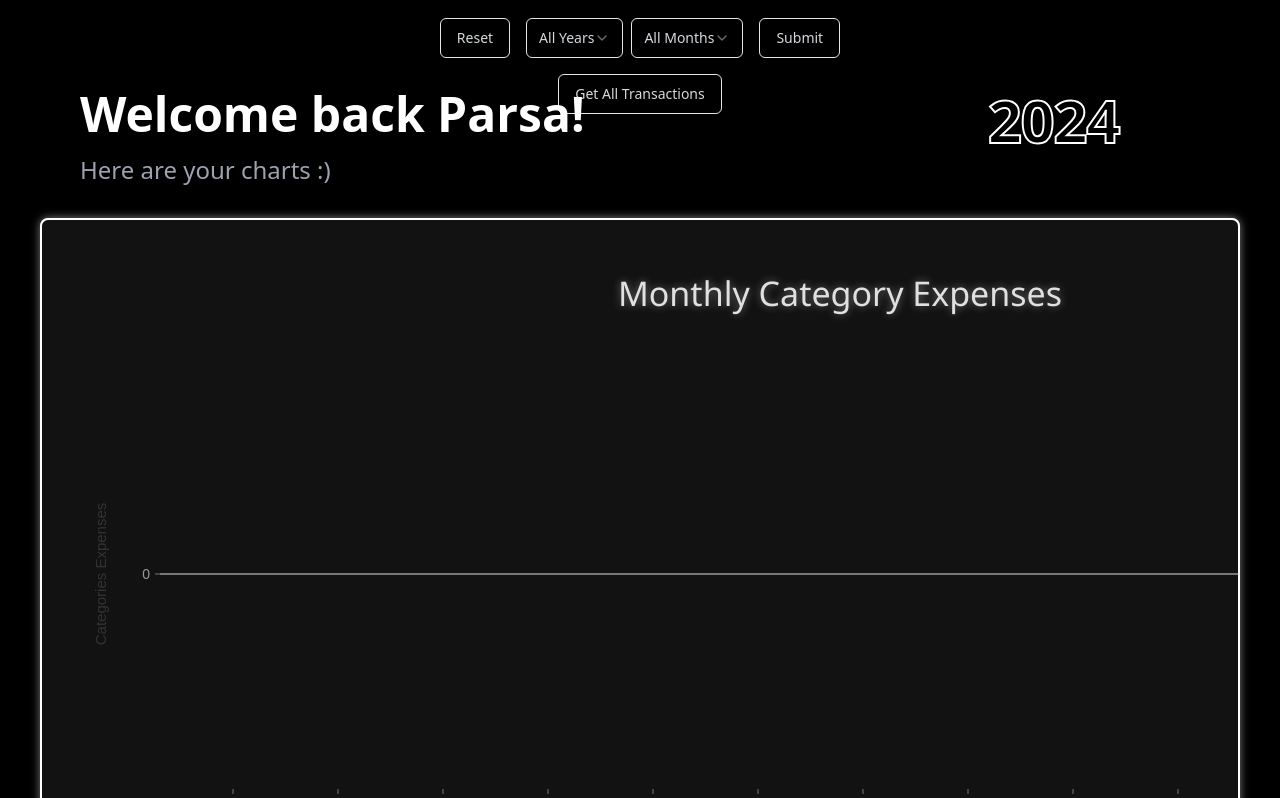
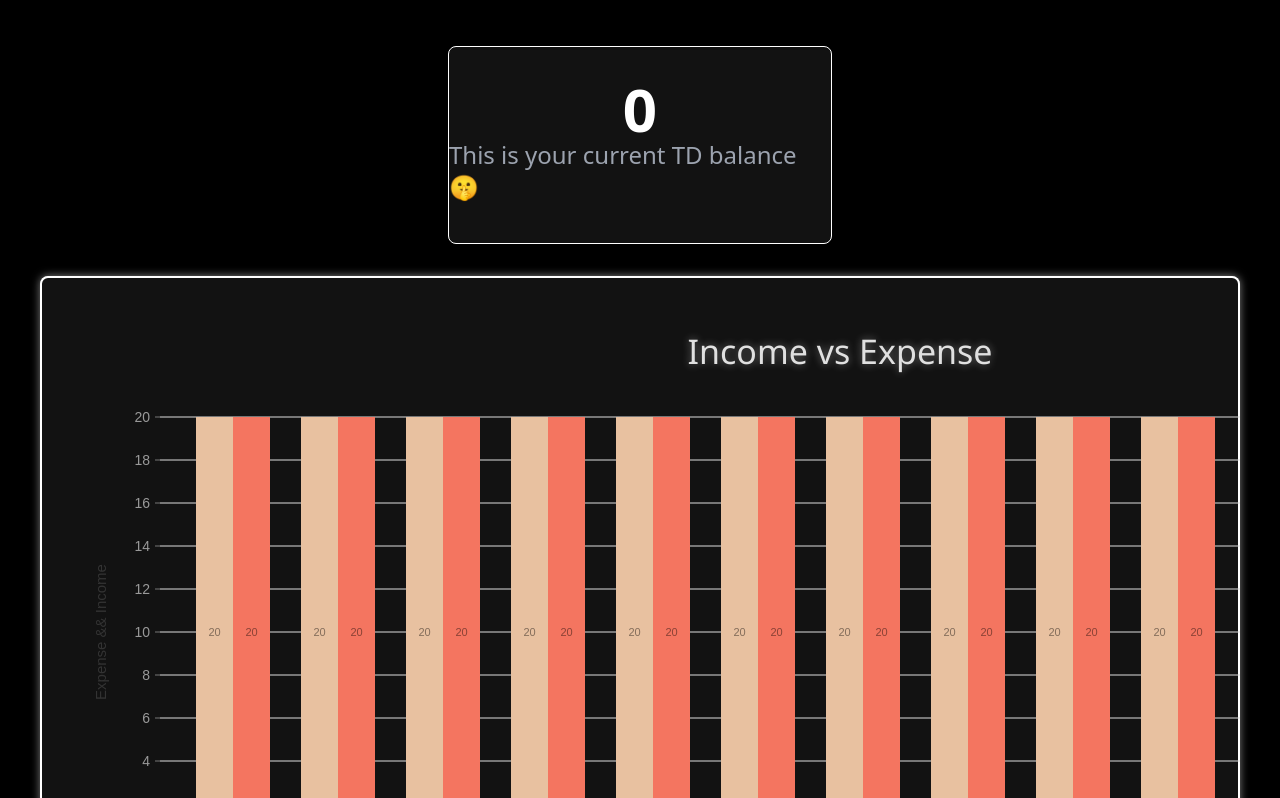
Before and after one commit to ParsaPeikani/BudgetBuddy-Tracker, a Next.js app: page /dashboard in a window 1280 px wide. Shown: the part 102-900 px from the top of the page. Built offline with nearby package versions, Linux system fonts and the light colour scheme; no server answers; the database is empty.

Commit message:
Fixed the styling on the balance page and added the intial chart structure

```diff
--- a/src/app/dashboard/page.tsx
+++ b/src/app/dashboard/page.tsx
@@ -8,6 +8,7 @@ import { DataTable } from "@/components/custom-table/data-table";
 import { Tabs, TabsContent, TabsList, TabsTrigger } from "@/components/ui/tabs";
 import { useSession } from "@clerk/nextjs";
 import { useEffect, useState } from "react";
+import TdIncomeVsExpenseChart from "@/components/charts/expenseVsIncomeChart";
 import {
   TableLoading,
   ChartLoading,
@@ -57,7 +58,7 @@ export default function Dashboard() {
   const [year, setYear] = useState<string>();
   const [isLoading, setIsLoading] = useState(true);
   const [isTdLoading, setIsTdLoading] = useState(true);
-  const [activeTab, setActiveTab] = useState("overview"); // Default to 'balance'
+  const [activeTab, setActiveTab] = useState("balance"); // Default to 'balance'
   const [balances, setBalances] = useState<any>([]);
 
   const handleTabChange = (value: string) => {
@@ -470,7 +471,7 @@ export default function Dashboard() {
                     Welcome back Parsa!
                   </h1>
                   <p className="text-gray-400 lg:text-2xl md:text-md">
-                    Here are your charts :)
+                    Here are your CIBC transaction Charts :)
                   </p>
                 </div>
                 {isLoading ? (
@@ -570,8 +571,9 @@ export default function Dashboard() {
                 <BalanceLoading />
               ) : (
                 <>
-                  <div className="flex flex-col items-center justify-center text-white mt-10">
-                    <h1 className="text-6xl font-bold mb-4">
+                  <div className="flex flex-col items-center justify-center mb-8">
+                    <div className="flex flex-col items-center justify-center text-white mt-10 border border-white bg-gray-950 rounded-lg w-[30%]">
+                      <h1 className="text-6xl font-bold mt-8">
                         {balances[0]?.account?.balances?.available +
                           balances[1]?.account?.balances?.available || 0}
                       </h1>
@@ -579,8 +581,19 @@ export default function Dashboard() {
                         This is your current TD balance 🤫
                       </p>
                     </div>
+                  </div>
+                  <div className="shadow-xl rounded-lg overflow-hidden mx-10">
+                    <div className="p-12 border-2 border-white glow rounded-lg bg-gray-950">
+                      <TdIncomeVsExpenseChart
+                        transactions={transactions}
+                        month={month || ""}
+                        year={year || ""}
+                        isLoading={isLoading}
+                      />
+                    </div>
+                  </div>
 
-                  <div className="flex justify-center">
+                  {/* <div className="flex justify-center">
                     <CheckingComponent
                       account={balances[0]?.account}
                       transactions={tdCheckingTransactions}
@@ -589,7 +602,7 @@ export default function Dashboard() {
                       account={balances[1]?.account}
                       transactions={tdSavingTransactions}
                     />
-                  </div>
+                  </div> */}
                 </>
               )}
             </TabsContent>
--- a/src/app/globals.css
+++ b/src/app/globals.css
@@ -137,6 +137,10 @@
   background-color: #121212; /* Adjust based on your theme */
 }
 
+.bg-gray-900 {
+  background-color: #1e1e1e;
+}
+
 .shadow-xl {
   box-shadow: 0 0 8px rgba(255, 255, 255, 0.5);
 }
--- a/src/components/balance/checking.tsx
+++ b/src/components/balance/checking.tsx
@@ -21,7 +21,7 @@ export function CheckingComponent({
 }) {
   // console.log("these are the transactions", transactions[0]);
   return (
-    <Card className="w-1/2">
+    <Card className="w-1/2 bg-gray-950">
       <CardHeader>
         <CardTitle>{account?.name}</CardTitle>
         <CardDescription>
@@ -29,7 +29,7 @@ export function CheckingComponent({
         </CardDescription>
       </CardHeader>
       <CardContent>
-        <div className="text-gray-200 text-lg bg-black p-4 rounded-lg">
+        <div className="text-gray-200 bg-gray-900 text-lg p-4 rounded-lg">
           <div>
             <div className="flex justify-between mb-4">
               <p className="font-medium">
--- a/src/components/balance/checkingDeposit.tsx
+++ b/src/components/balance/checkingDeposit.tsx
@@ -10,12 +10,12 @@ export function CheckingDeposit() {
   return (
     <Popover>
       <PopoverTrigger asChild>
-        <Button variant="outline" className="text-white">
+        <Button variant="outline" className="text-white bg-gray-950">
           Deposit Info
         </Button>
       </PopoverTrigger>
-      <PopoverContent className="w-90">
-        <div className="grid gap-4 bg-black p-2">
+      <PopoverContent className="w-90 bg-gray-950">
+        <div className="grid gap-4 p-2">
           <div className="space-y-2 align-middle text-center">
             <h4 className="font-medium leading-none text-white text-xl">
               Direct Deposit
--- a/src/components/balance/checkingTable.tsx
+++ b/src/components/balance/checkingTable.tsx
@@ -14,7 +14,7 @@ import {
   useReactTable,
 } from "@tanstack/react-table";
 import { ArrowUpDown, ChevronDown, MoreHorizontal } from "lucide-react";
-import { RowDropBox } from "../row-size/row-size";
+import { TDRowDropBox } from "../row-size/row-size";
 
 import { Button } from "@/components/ui/button";
 import {
@@ -166,17 +166,20 @@ export function CheckingTable({ data }: { data: Checking[] }) {
   });
 
   return (
-    <div className="w-full">
+    <div className="w-ful">
       <div className="flex items-center py-4">
         <Input
           placeholder="Filter TD transactions..."
           value={filtering}
           onChange={(event) => setFiltering(event.target.value)}
-          className="max-w-sm text-white"
+          className="max-w-sm text-white bg-gray-950"
         />
         <DropdownMenu>
           <DropdownMenuTrigger asChild>
-            <Button variant="outline" className="ml-auto text-white">
+            <Button
+              variant="outline"
+              className="ml-auto text-white bg-gray-950"
+            >
               Columns <ChevronDown className="ml-2 h-4 w-4" />
             </Button>
           </DropdownMenuTrigger>
@@ -202,7 +205,7 @@ export function CheckingTable({ data }: { data: Checking[] }) {
         </DropdownMenu>
       </div>
       <div className="rounded-md border">
-        <Table>
+        <Table className="bg-gray-900">
           <TableHeader>
             {table.getHeaderGroups().map((headerGroup) => (
               <TableRow key={headerGroup.id}>
@@ -254,8 +257,8 @@ export function CheckingTable({ data }: { data: Checking[] }) {
       <div className="flex items-center justify-between space-x-2 py-4">
         <div className="flex items-center space-x-2 pr-12">
           <h3 className="text-sm text-gray-600">Rows per page</h3>
-          <div className="text-white">
-            <RowDropBox onRowChange={handleRowChange} />
+          <div className="text-white ">
+            <TDRowDropBox onRowChange={handleRowChange} />
           </div>
         </div>
         <h3 className="pr-10 text-white">
@@ -264,6 +267,7 @@ export function CheckingTable({ data }: { data: Checking[] }) {
         <div className="space-x-2 text-white">
           <Button
             variant="outline"
+            className="bg-gray-950"
             size="sm"
             onClick={() => {
               setCurrentPage(1);
@@ -275,6 +279,7 @@ export function CheckingTable({ data }: { data: Checking[] }) {
           </Button>
           <Button
             variant="outline"
+            className="bg-gray-950"
             size="sm"
             onClick={() => {
               table.previousPage();
@@ -286,6 +291,7 @@ export function CheckingTable({ data }: { data: Checking[] }) {
           </Button>
           <Button
             variant="outline"
+            className="bg-gray-950"
             size="sm"
             onClick={() => {
               table.nextPage();
@@ -297,6 +303,7 @@ export function CheckingTable({ data }: { data: Checking[] }) {
           </Button>
           <Button
             variant="outline"
+            className="bg-gray-950"
             size="sm"
             onClick={() => {
               setCurrentPage(table.getPageCount());
--- a/src/components/balance/saving.tsx
+++ b/src/components/balance/saving.tsx
@@ -21,7 +21,7 @@ export function SavingComponent({
 }) {
   // console.log("these are the transactions", transactions[0]);
   return (
-    <Card className="w-1/2">
+    <Card className="w-1/2 bg-gray-950">
       <CardHeader>
         <CardTitle>{account?.name}</CardTitle>
         <CardDescription>
@@ -29,7 +29,7 @@ export function SavingComponent({
         </CardDescription>
       </CardHeader>
       <CardContent>
-        <div className="text-gray-200 text-lg bg-black p-4 rounded-lg">
+        <div className="text-gray-200 text-lg bg-gray-900 p-4 rounded-lg">
           <div>
             <div className="flex justify-between mb-4">
               <p className="font-medium">
--- a/src/components/balance/savingDeposit.tsx
+++ b/src/components/balance/savingDeposit.tsx
@@ -10,12 +10,12 @@ export function SavingDeposit() {
   return (
     <Popover>
       <PopoverTrigger asChild>
-        <Button variant="outline" className="text-white">
+        <Button variant="outline" className="text-white bg-gray-950">
           Deposit Info
         </Button>
       </PopoverTrigger>
-      <PopoverContent className="w-90">
-        <div className="grid gap-4 bg-black p-2">
+      <PopoverContent className="w-90 bg-gray-950">
+        <div className="grid gap-4 p-2">
           <div className="space-y-2 align-middle text-center">
             <h4 className="font-medium leading-none text-white text-xl">
               Direct Deposit
--- /dev/null
+++ b/src/components/charts/expenseVsIncomeChart.tsx
@@ -0,0 +1,185 @@
+import { ResponsiveBar } from "@nivo/bar";
+import { MonthlyChartLoading } from "../loading/loading";
+import { useState, useEffect } from "react";
+
+const monthIndex: Record<string, number> = {
+  January: 0,
+  February: 1,
+  March: 2,
+  April: 3,
+  May: 4,
+  June: 5,
+  July: 6,
+  August: 7,
+  September: 8,
+  October: 9,
+  November: 10,
+  December: 11,
+};
+
+function getMonthNumber(dateString: string) {
+  const parts = dateString.split("-");
+  const month = parseInt(parts[1], 10);
+  return month;
+}
+
+export default function TdIncomeVsExpenseChart({
+  transactions,
+  month,
+  year,
+  isLoading,
+}: {
+  transactions: any;
+  month: string;
+  year: string;
+  isLoading: boolean;
+}) {
+  const TdExpenseVsIncomeChartdata = [
+    { month: "Jan", Expense: 20, Income: 20 },
+    { month: "Feb", Expense: 20, Income: 20 },
+    { month: "Mar", Expense: 20, Income: 20 },
+    { month: "Apr", Expense: 20, Income: 20 },
+    { month: "May", Expense: 20, Income: 20 },
+    { month: "Jun", Expense: 20, Income: 20 },
+    { month: "Jul", Expense: 20, Income: 20 },
+    { month: "Aug", Expense: 20, Income: 20 },
+    { month: "Sep", Expense: 20, Income: 20 },
+    { month: "Oct", Expense: 20, Income: 20 },
+    { month: "Nov", Expense: 20, Income: 20 },
+    { month: "Dec", Expense: 20, Income: 20 },
+  ];
+
+  if (isLoading) {
+    return <MonthlyChartLoading />;
+  }
+  return (
+    <div
+      style={{ height: "500px", width: "1500px" }}
+      className="flext items-center justify-center mb-10"
+    >
+      <h2
+        style={{
+          textAlign: "center",
+          color: "#E0E0E0",
+          textShadow: "0 0 8px rgba(255, 255, 255, 0.4)",
+          fontFamily: "'Segoe UI', Tahoma, Geneva, Verdana, sans-serif",
+          fontSize: "34px",
+          fontWeight: "normal",
+          marginBottom: "20px",
+        }}
+      >
+        Income vs Expense
+      </h2>
+      <ResponsiveBar
+        data={TdExpenseVsIncomeChartdata}
+        keys={["Expense", "Income"]}
+        indexBy="month"
+        margin={{ top: 20, right: 130, bottom: 50, left: 70 }}
+        padding={0.3}
+        valueScale={{ type: "linear" }}
+        indexScale={{ type: "band", round: true }}
+        colors={{ scheme: "nivo" }}
+        defs={[
+          {
+            id: "dots",
+            type: "patternDots",
+            background: "inherit",
+            color: "#38bcb2",
+            size: 4,
+            padding: 1,
+            stagger: true,
+          },
+          {
+            id: "lines",
+            type: "patternLines",
+            background: "inherit",
+            color: "#eed312",
+            rotation: -45,
+            lineWidth: 6,
+            spacing: 10,
+          },
+        ]}
+        borderColor={{
+          from: "color",
+          modifiers: [["darker", 1.6]],
+        }}
+        axisTop={null}
+        axisRight={null}
+        axisBottom={{
+          tickSize: 5,
+          tickPadding: 5,
+          tickRotation: 0,
+          legend: "Month",
+          legendPosition: "middle",
+          legendOffset: 42,
+          truncateTickAt: 0,
+        }}
+        axisLeft={{
+          tickSize: 5,
+          tickPadding: 5,
+          tickRotation: 0,
+          legend: "Expense && Income",
+          legendPosition: "middle",
+          legendOffset: -60,
+          truncateTickAt: 0,
+        }}
+        labelSkipWidth={12}
+        labelSkipHeight={12}
+        labelTextColor={{
+          from: "color",
+          modifiers: [["darker", 1.6]],
+        }}
+        legends={[
+          {
+            dataFrom: "keys",
+            anchor: "bottom-right",
+            direction: "column",
+            justify: false,
+            translateX: 120,
+            translateY: 0,
+            itemsSpacing: 2,
+            itemWidth: 100,
+            itemHeight: 20,
+            itemDirection: "left-to-right",
+            itemOpacity: 0.85,
+            symbolSize: 20,
+            effects: [
+              {
+                on: "hover",
+                style: {
+                  itemOpacity: 1,
+                  itemTextColor: "#fff",
+                },
+              },
+            ],
+          },
+        ]}
+        theme={{
+          axis: {
+            ticks: {
+              text: {
+                fontSize: 14,
+                fill: "#999",
+              },
+            },
+            legend: {
+              text: {
+                fontSize: 15,
+                fill: "#333",
+              },
+            },
+          },
+          legends: {
+            text: {
+              fontSize: 15,
+            },
+          },
+        }}
+        motionConfig="gentle"
+        groupMode="grouped"
+        role="application"
+        ariaLabel="Nivo bar chart demo"
+      />
+    </div>
+  );
+}
--- a/src/components/loading/loading.tsx
+++ b/src/components/loading/loading.tsx
@@ -25,7 +25,7 @@ export function MonthlyChartLoading() {
 export function ChartLoading() {
   return (
     <div className="pt-20 flex w-full justify-center items-center">
-      <div className="w-5/12 flex justify-center items-center mx-20">
+      <div className="w-5/12 flex justify-center items-center mx-20 p-12 border-2 border-white glow rounded-lg bg-gray-950">
         <div className="space-y-3 w-full">
           <div className="flex justify-center">
             <Skeleton className="h-[30px] w-[50%] rounded-xl" />
@@ -34,7 +34,7 @@ export function ChartLoading() {
         </div>
       </div>
 
-      <div className="w-5/12 flex justify-center items-center mx-20">
+      <div className="w-5/12 flex justify-center items-center mx-20 p-12 border-2 border-white glow rounded-lg bg-gray-950">
         <div className="space-y-3 w-full">
           <div className="flex justify-center">
             <Skeleton className="h-[30px] w-[50%] rounded-xl" />
--- a/src/components/row-size/row-size.tsx
+++ b/src/components/row-size/row-size.tsx
@@ -32,3 +32,28 @@ export function RowDropBox({ onRowChange }: { onRowChange: Function }) {
     </Select>
   );
 }
+
+export function TDRowDropBox({ onRowChange }: { onRowChange: Function }) {
+  const handleChange = (newValue: string) => {
+    if (onRowChange) {
+      onRowChange(newValue);
+    }
+  };
+
+  return (
+    <Select onValueChange={handleChange}>
+      <SelectTrigger className="w-[65px] bg-gray-950">
+        <SelectValue placeholder="10" />
+      </SelectTrigger>
+      <SelectContent>
+        <SelectGroup className="bg-gray-950">
+          <SelectItem value="10">10</SelectItem>
+          <SelectItem value="20">20</SelectItem>
+          <SelectItem value="30">30</SelectItem>
+          <SelectItem value="40">40</SelectItem>
+          <SelectItem value="50">50</SelectItem>
+        </SelectGroup>
+      </SelectContent>
+    </Select>
+  );
+}
```
Lines whose indentation alone changed are shown as unchanged.
